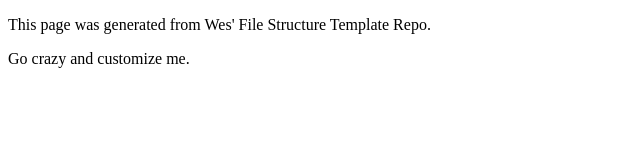
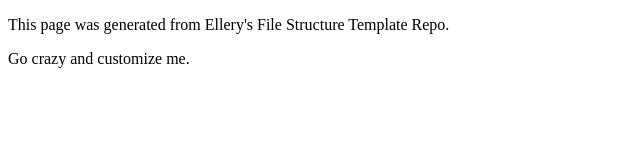
Before and after one commit to sorath23/art101, a plain HTML site: page index.html in a window 1280 px wide. Shown: the full height of the page, 0-640 px from the left. Drawn offline with Linux system fonts and the light colour scheme.

Commit message:
Update index.html

```diff
--- a/index.html
+++ b/index.html
@@ -6,7 +6,7 @@
 </head>
 <body>
 	<main>
-		<p>This page was generated from Wes' File Structure Template Repo.</p>
+		<p>This page was generated from Ellery's File Structure Template Repo.</p>
 
 		<p>Go crazy and customize me.</p>
 	</main>
```
